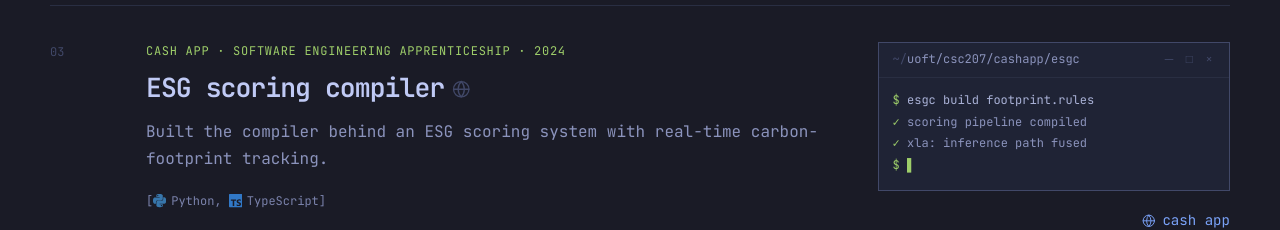
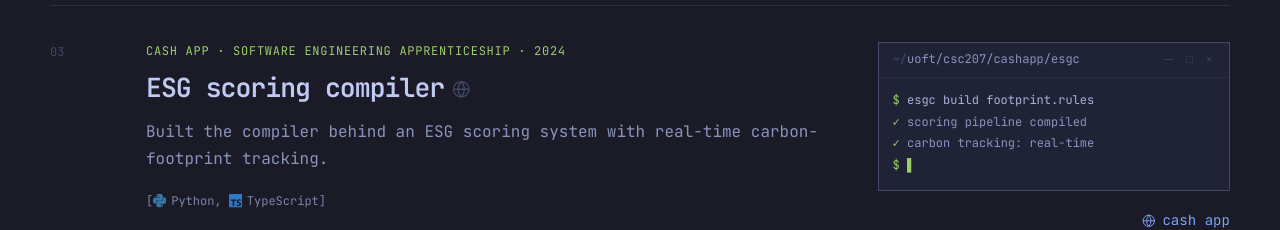
Before and after one commit to exekis/exekis.github.io, a Next.js app: page / in a window 1280 px wide. Shown: the part 3200-3430 px from the top of the page. Built offline with nearby package versions, Linux system fonts and the light colour scheme.

Commit message:
fix(portfolio): swap the stale xla terminal line for carbon tracking

```diff
--- a/src/content/portfolio.ts
+++ b/src/content/portfolio.ts
@@ -213,7 +213,7 @@ export const industry: PortfolioItem[] = [
       lines: [
         { kind: "cmd", text: "esgc build footprint.rules" },
         { kind: "ok", text: "scoring pipeline compiled" },
-        { kind: "ok", text: "xla: inference path fused" },
+        { kind: "ok", text: "carbon tracking: real-time" },
       ],
     },
   },
```
